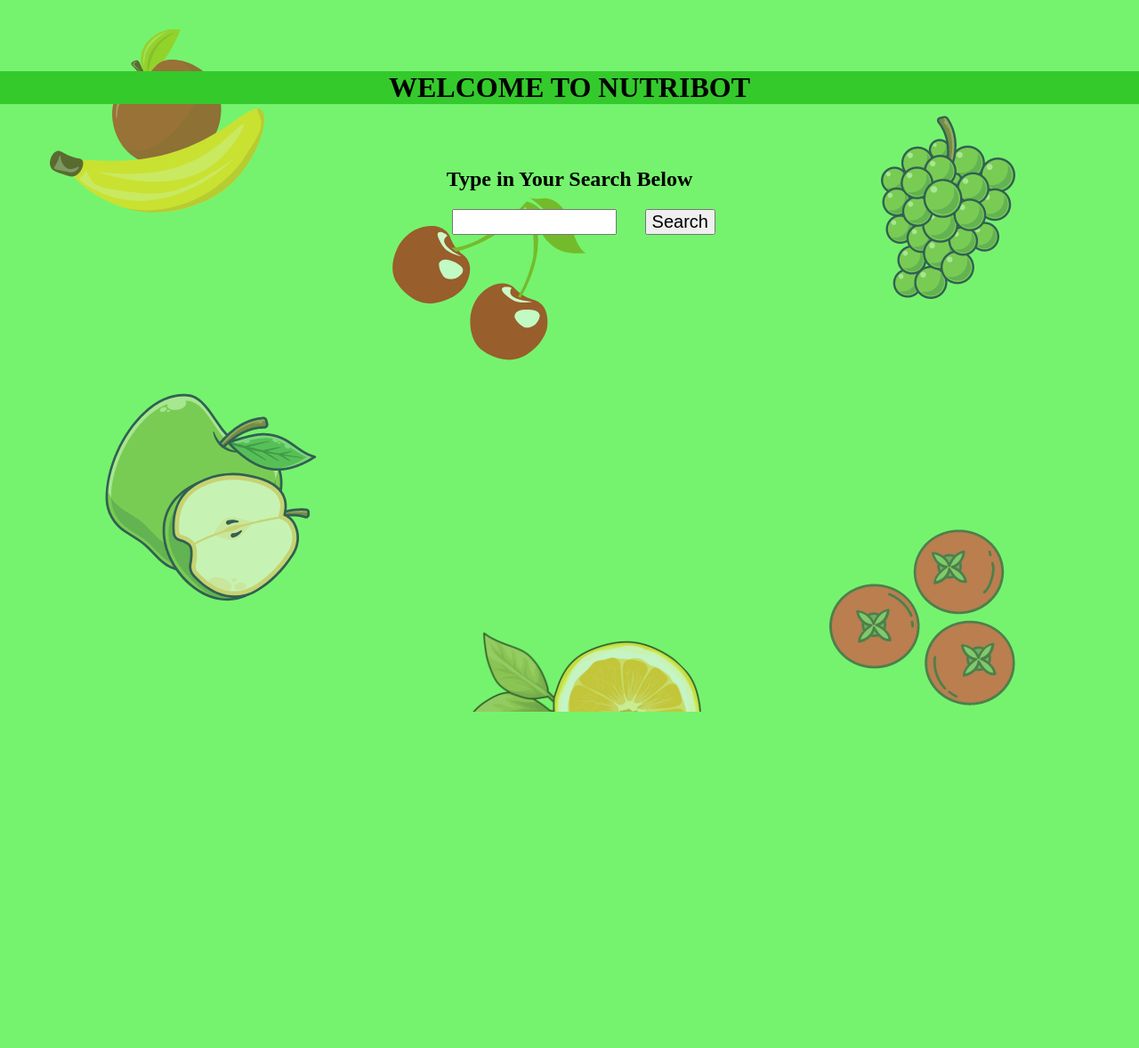
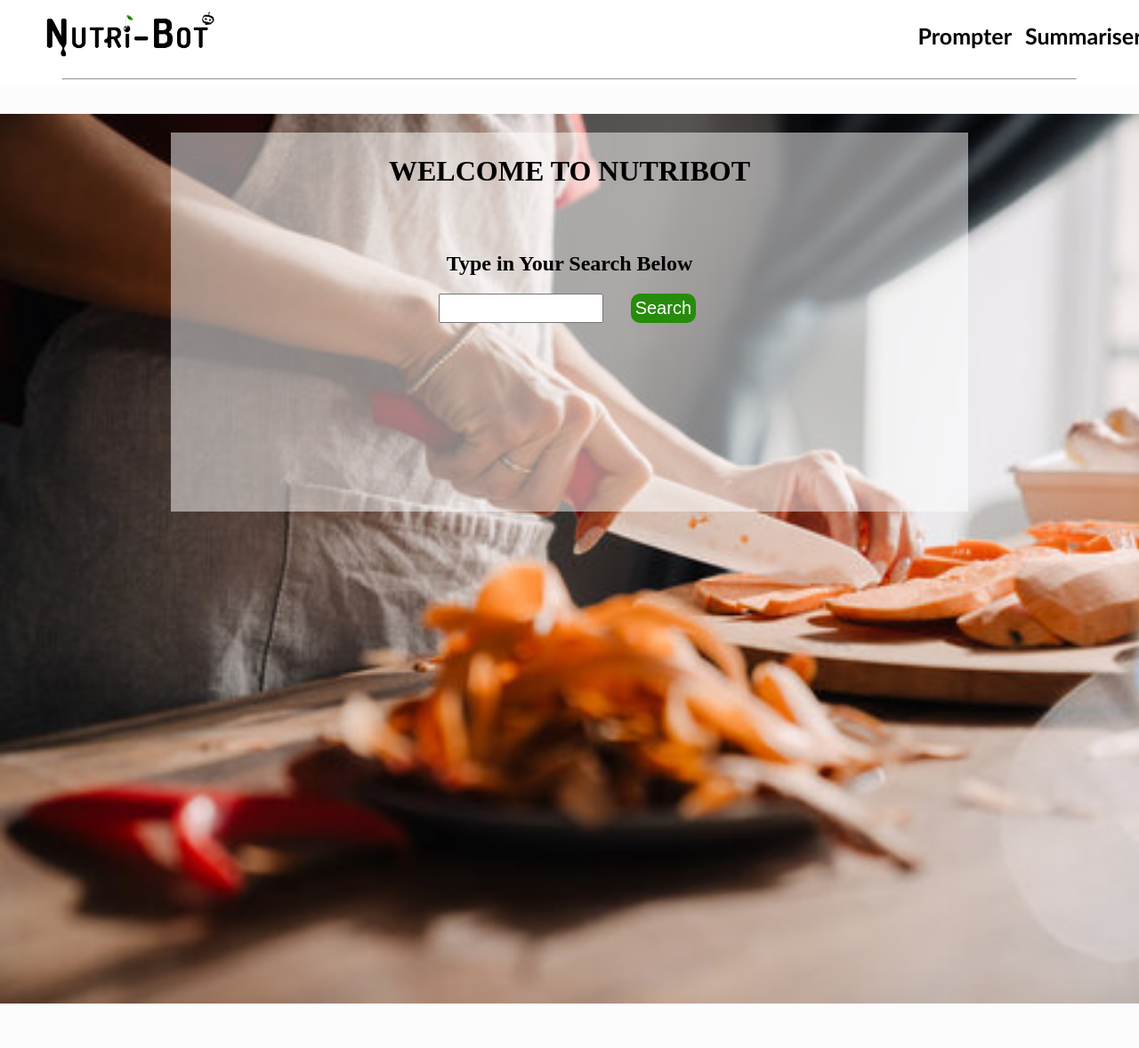
Before and after one commit to isaacayz/nutribot, a Flask app: page /prompter in a window 1280 px wide. Shown: the whole page at 89% size. Before the commit the page ends 800 px from the top, so only its background shows below. Run offline with Flask 3, Linux system fonts and the light colour scheme.

Commit message:
Finished Homepage and Prompter

```diff
--- a/static/styles.css
+++ b/static/styles.css
@@ -1,32 +1,67 @@
-marquee{
-    padding-bottom: 0px;
+img{
+    width: 320px;
+    height: 80px;
+    display: block;
+    margin-left: auto;
+    margin-right: auto;
 }
 body{
-    background-image:url(food_bg.png);
-    margin-top: 0px;
-    margin-left: 0px;
-    margin-right: 0px;
+    margin: 0px;
+    overflow: hidden;
+}
+#body{
+    padding-left: 50px;
+    padding-right: 50px;
+    background-image:url(bg.png);
+    background-size: cover;
+    background-repeat: no-repeat;
+    overflow: hidden;
+    height:1000px;
+}
+.body{
+    background-image:url(bg.png);
+    background-size: cover;
+    background-repeat: no-repeat;
+    overflow: hidden;
+    height:1000px;
+}
+.content{
+    background:rgb(255, 255, 255, 0.5);
+    margin-left: 15%;
+    margin-right: 15%;
+    padding-bottom: 15%;
+}
+p{
+    margin-left: 10%;
+    margin-right: 10%;
+    font-size: 20px;
+    text-align: center;
+}
+#promptcolumn{
+    padding-top: 30px;
+    width: 100%;
 }
 .column {
     float: left;
     width: 50%;
+    padding-bottom: 50px;
+    background: rgb(250, 250, 250, 0.5);
 }
 #title{
-    margin-top: 0px;
-    text-align: center;
-    background-color: #34CA2C;
+    text-align: left;
 }
 #trial{
     margin-top: 0px;
-    padding-top: 100px;
+    padding-top: 50px;
     text-align: center;
 }
 button{
-    margin-left: 40%;
+    text-align: center;
     font-size: 20px;
+    float: center;
 }
 button:hover{
-    background-color: rgb(12, 145, 212);
+    background-color: rgb(1, 83, 28);
 }
 h2,h3{
     margin-left: 10px;
@@ -42,4 +77,57 @@ form{
 }
 #filething{
     text-align: center;
+    font-size: medium;
 }
+.heading{
+    display: flex;
+    font-size: 25px;
+    justify-content: space-between;
+}
+hr{
+    width:auto;
+    margin-left: 70px;
+    margin-right: 70px;
+    color: grey;
+}
+.home,.services,.blog,.contact{
+    font-family:'Calibri';
+    font-weight: bold;
+    flex: 1;
+    padding: 5px;
+    text-align: center;
+    padding-left: 50px;
+    padding-right: 50px;
+}
+.prompter,.summariser{
+    font-family:'Calibri';
+    font-weight: bold;
+    flex: 1;
+    padding-top: 25px;
+    padding-right: 15px;
+    text-align: right;
+    width: 50px;
+}
+.prompter{
+    padding-left: 55%;
+}
+.home:hover,.services:hover,.blog:hover,.contact:hover{
+    color: rgb(73, 197, 73);
+}
+.row{
+    padding-top: 70px;
+}
+#buttoncontainter{
+    position: relative;
+    width: 100%;
+}
+button{
+    position: relative;
+    left: 28%;
+    margin-right: 35px;
+    border:none;
+    border-radius: 10px;
+    background-color: rgb(39, 139, 12);
+    color: white;
+    padding: 5px;
+}
--- a/templates/prompter.html
+++ b/templates/prompter.html
@@ -1,11 +1,20 @@
+<!DOCTYPE html>
 <html>
     <head>
         <title>Nutribot</title>
-        <marquee><h1>This project is still a work in progress!!!</h1></marquee>
         <link rel="stylesheet" href="{{ url_for('static', filename='styles.css') }}">
+        <div class="heading">
+            <a href="/"><img src="../static/Nutri-bot logo.png" alt="Nutribot logo"></a>
+            <div class="prompter">Prompter</div>
+            <div class="summariser">Summariser</div>
+        </div>
+        <hr>
     </head>
     <body>
-        <h1 id="title">WELCOME TO NUTRIBOT</h1>
+        <div class="column" id="promptcolumn">
+            <div class="body">
+                <div class="content">
+                    <h1 id="title" style="text-align: center; padding-top: 25px;">WELCOME TO NUTRIBOT</h1>
                     <h2 id="search">Type in Your Search Below</h2>
                     <form action="" method="POST">
                         <input type="text" name="prompt" />
@@ -14,5 +23,8 @@
                     <p>
                         {{generatedResponse}}
                     </p>
+                </div>
+            </div>
+        </div>
     </body>
 </html>
--- a/templates/summarizer.html
+++ b/templates/summarizer.html
@@ -1,7 +1,9 @@
+<!DOCTYPE html>
 <html>
     <head>
         <title>Nutribot</title>
-        <marquee><h1>This project is still a work in progress!!!</h1></marquee>
+        <a href="/"><img src="../static/Nutri-bot logo.png" alt="Nutribot logo"></a>
+        <h1><a id="link" href="/prompter" target="_self">Prompter</a></h1>
         <link rel="stylesheet" href="{{ url_for('static', filename='styles.css') }}">
     </head>
     <body>
```
Also changed, not shown: templates/index.html (+17 -10 lines), static/Nutri-bot logo.png (added), static/bg.png (added), static/food_bg.png (deleted). Lines whose indentation alone changed are shown as unchanged.
